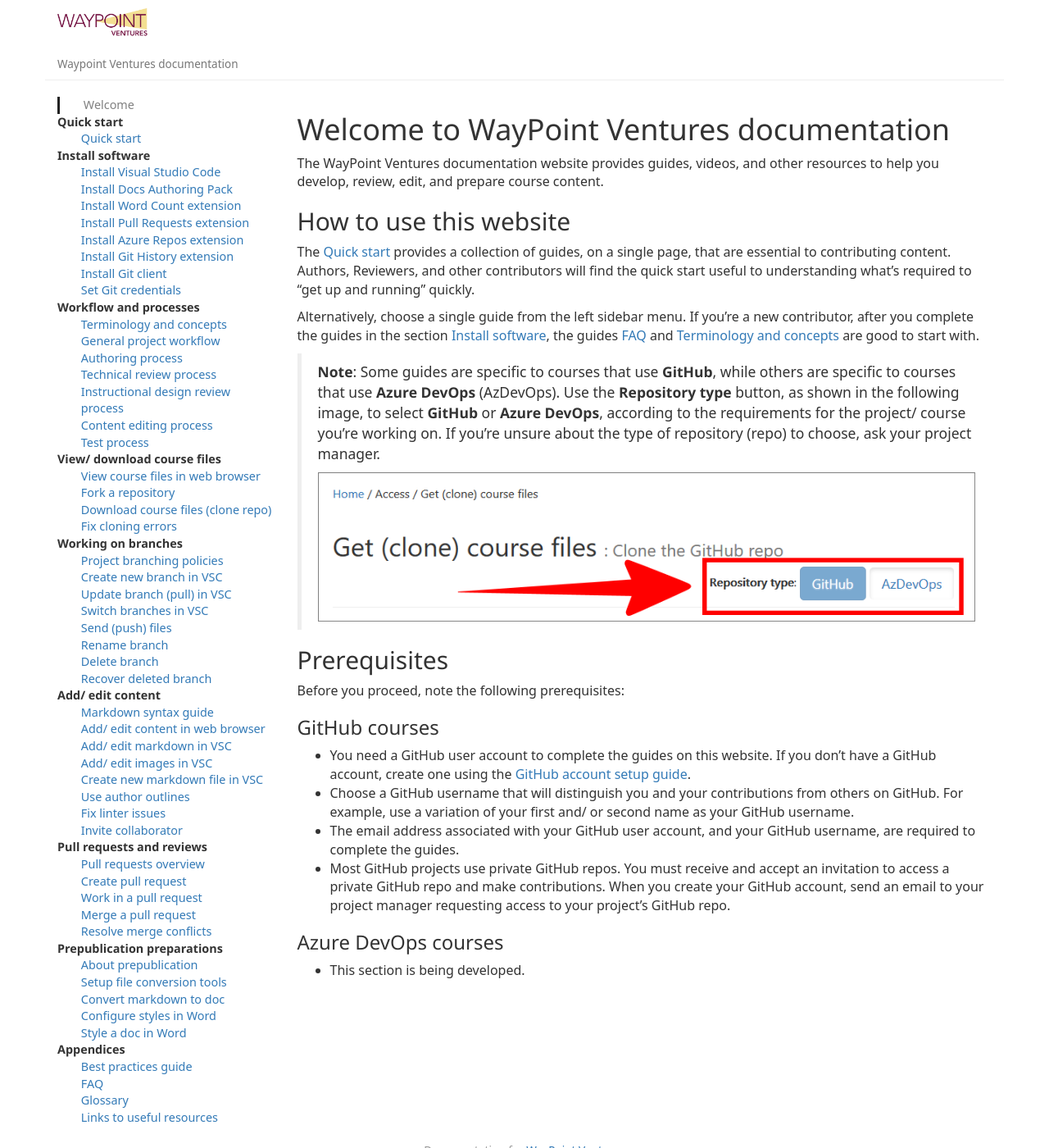
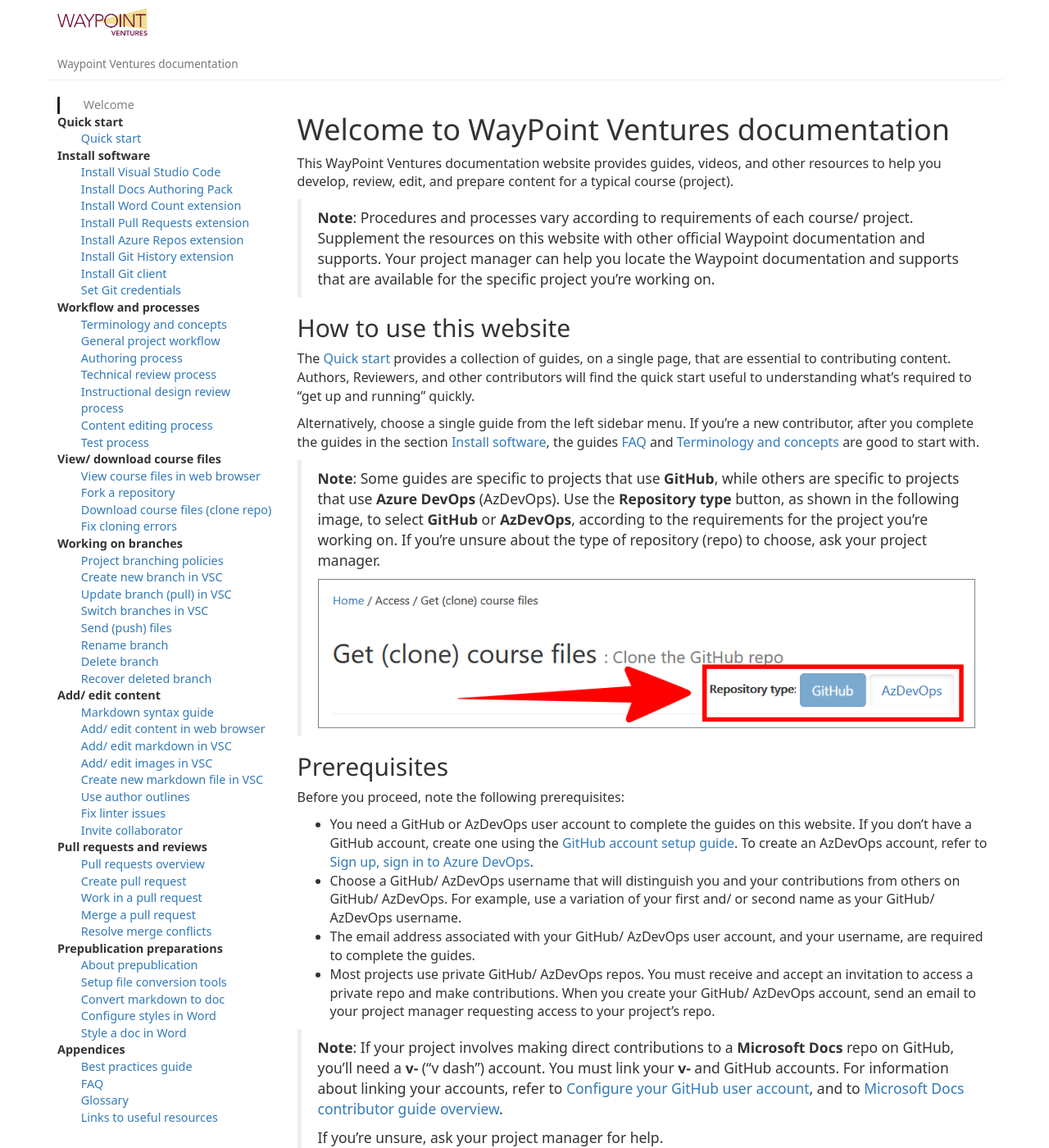
Before and after one commit to mkavana/docs, a Jekyll site: the page built from index.md, in a window 1280 px wide and 1400 px high. Shown: the whole window at 82% size. Built offline with Jekyll 4.4.1, drawn with Linux system fonts in a browser that asks for light colours; some web fonts are replaced.

Commit message:
update with azdev references

```diff
--- a/index.md
+++ b/index.md
@@ -1,11 +1,17 @@
 ---
 layout: default
 title: "WayPoint Ventures documentation welcome"
+description: A welcome/ landing webpage for the WayPoint Ventures documentation website
+author: mkavana
+date: 01 Apr 2020
 ---
 
 # Welcome to WayPoint Ventures documentation
 
-The WayPoint Ventures documentation website provides guides, videos, and other resources to help you develop, review, edit, and prepare course content.
+This WayPoint Ventures documentation website provides guides, videos, and other resources to help you develop, review, edit, and prepare content for a typical course (project).
+
+> **Note**: Procedures and processes vary according to requirements of each course/ project. Supplement the resources on this website with other official Waypoint documentation and supports. Your project manager can help you locate the Waypoint documentation and supports that are available for the specific project you're working on.
+>
 
 ## How to use this website
 
@@ -13,22 +19,21 @@ The [Quick start]({{site.baseurl}}/quickstart/quickstart.html) provides a collec
 
 Alternatively, choose a single guide from the left sidebar menu. If you're a new contributor, after you complete the guides in the section [Install software]({{site.baseurl}}/install/install-vsc.html), the guides [FAQ]({{site.baseurl}}/appendices/faq.html) and [Terminology and concepts]({{site.baseurl}}/workflow/terminology.html) are good to start with.
 
-> **Note**: Some guides are specific to courses that use **GitHub**, while others are specific to courses that use **Azure DevOps** (AzDevOps). Use the **Repository type** button, as shown in the following image, to select **GitHub** or **Azure DevOps**, according to the requirements for the project/ course you're working on. If you're unsure about the type of repository (repo) to choose, ask your project manager.
+> **Note**: Some guides are specific to projects that use **GitHub**, while others are specific to projects that use **Azure DevOps** (AzDevOps). Use the **Repository type** button, as shown in the following image, to select **GitHub** or **AzDevOps**, according to the requirements for the project you're working on. If you're unsure about the type of repository (repo) to choose, ask your project manager.
 >
-> ![repository type sector button](assets/images/00-welcome/repo-switch.png)
+> ![The 'repository type' selector button](assets/images/00-welcome/repo-switch.png)
 >
 
 ## Prerequisites
 
 Before you proceed, note the following prerequisites:
 
-### GitHub courses
+- You need a GitHub or AzDevOps user account to complete the guides on this website. If you don't have a GitHub account, create one using the [GitHub account setup guide](https://docs.microsoft.com/contribute/get-started-setup-github). To create an AzDevOps account, refer to [Sign up, sign in to Azure DevOps](https://docs.microsoft.com/azure/devops/user-guide/sign-up-invite-teammates?view=azure-devops).
+- Choose a GitHub/ AzDevOps username that will distinguish you and your contributions from others on GitHub/ AzDevOps. For example, use a variation of your first and/ or second name as your GitHub/ AzDevOps username.
+- The email address associated with your GitHub/ AzDevOps user account, and your username, are required to complete the guides.
+- Most projects use private GitHub/ AzDevOps repos. You must receive and accept an invitation to access a private repo and make contributions. When you create your GitHub/ AzDevOps account, send an email to your project manager requesting access to your project's repo.
 
-- You need a GitHub user account to complete the guides on this website. If you don't have a GitHub account, create one using the [GitHub account setup guide](https://docs.microsoft.com/contribute/get-started-setup-github).
-- Choose a GitHub username that will distinguish you and your contributions from others on GitHub. For example, use a variation of your first and/ or second name as your GitHub username.
-- The email address associated with your GitHub user account, and your GitHub username, are required to complete the guides.
-- Most GitHub projects use private GitHub repos. You must receive and accept an invitation to access a private GitHub repo and make contributions. When you create your GitHub account, send an email to your project manager requesting access to your project's GitHub repo.
-
-### Azure DevOps courses
-
-- This section is being developed.
+> **Note**: If your project involves making direct contributions to a **Microsoft Docs** repo on GitHub, you'll need a **v-** ("v dash") account. You must link your **v-** and GitHub accounts. For information about linking your accounts, refer to [Configure your GitHub user account]({{site.baseurl}}/download-files/fork-repo.html#fork-config-user), and to [Microsoft Docs contributor guide overview](https://docs.microsoft.com/contribute/).
+>
+> If you're unsure, ask your project manager for help.
+>
```
